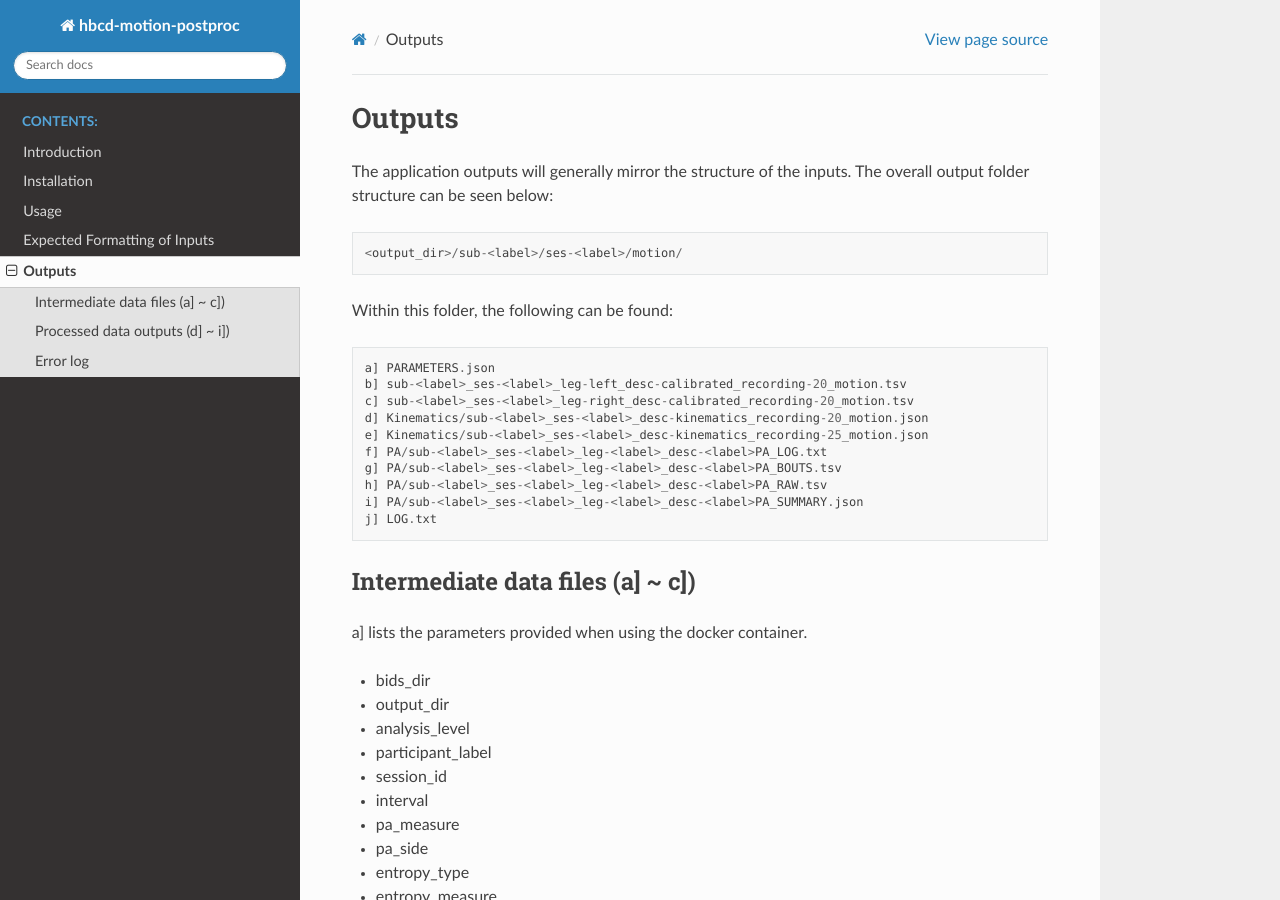
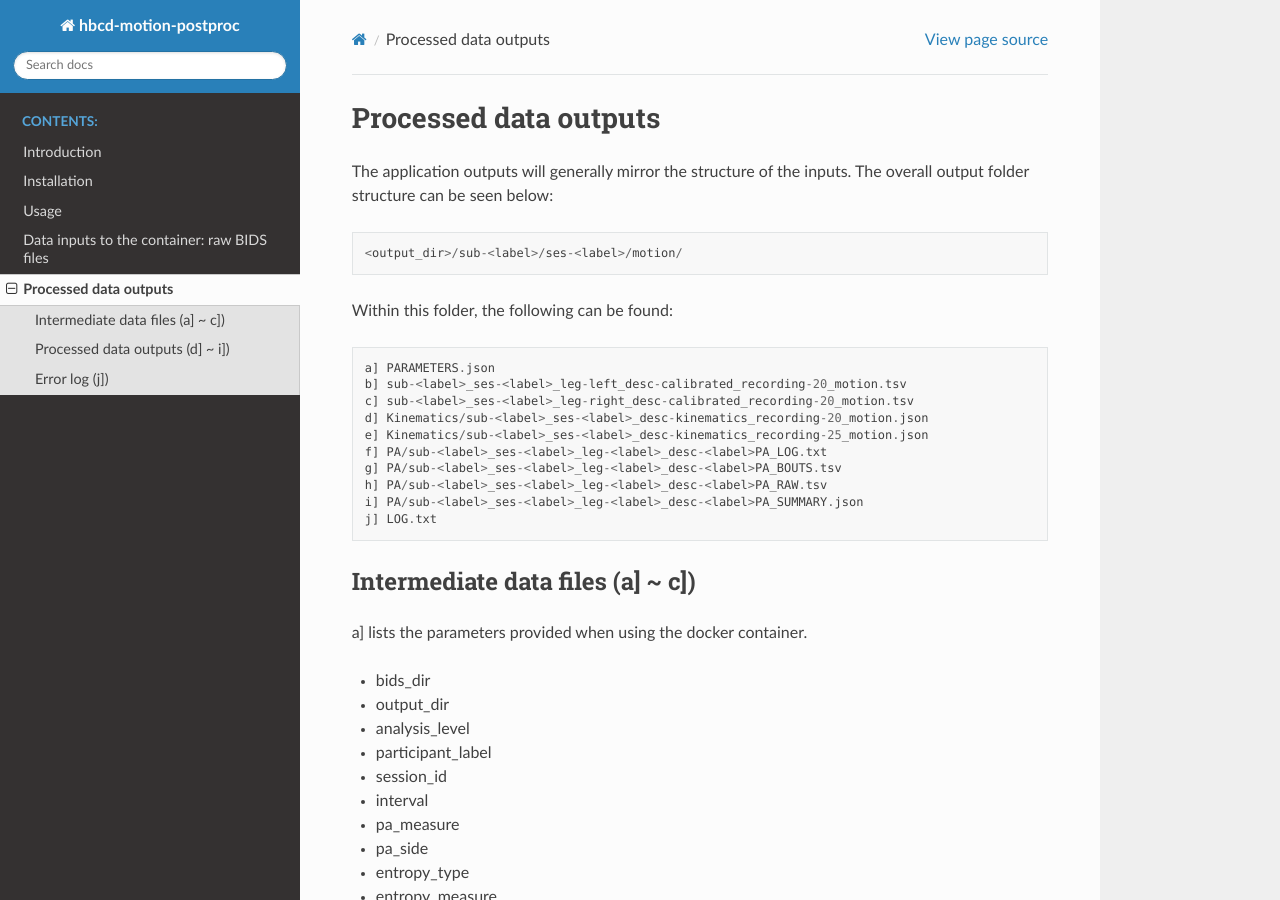
Before and after one commit to ohspc89/hbcd_motion_postproc, a Sphinx documentation site: the page built from docs/source/outputs.rst, in a window 1280 px wide and 900 px high. Built offline with Sphinx 7.4.7 and the Read the Docs theme 3.1.0, drawn with Linux system fonts in a browser that asks for light colours; pages that are not in the unit, such as notebooks, are missing from menus; some of the changed text lies outside the part shown.

Commit message:
modifying page contents

```diff
--- a/docs/source/index.rst
+++ b/docs/source/index.rst
@@ -3,7 +3,7 @@
 
 This tool is used in the Healthy Brain and Child Development (HBCD) study
 to run minimal post-processing on the leg movement data collected using
-inertial measurement units.
+inertial measurement units (IMUs).
 
 .. note::
 
@@ -19,3 +19,4 @@
    usage
    inputs_formatting
    outputs
+   survey
--- a/docs/source/inputs_formatting.rst
+++ b/docs/source/inputs_formatting.rst
@@ -1,7 +1,11 @@
 .. _inputs:
 
-Expected Formatting of Inputs
-=============================
+Data inputs to the container: raw BIDS files
+============================================
+
+This page provides details on the raw sensor data in BIDS format
+for the calibration and 72-hour files for the right leg and the left leg,
+which are provided as data inputs to the processing container.
 
 BIDS directory
 --------------
@@ -34,7 +38,7 @@
 Possible labels for the `task` are **LeftLegMovement** or **RightLegMovement**.
 Possible labels for the `acq` are **calibration** or **primary**.
 Therefore, for each combination (ex. LeftLegMovement & calibration) there
-will be 4 associated files. In total, 16 files are expected.
+will be 4 associated files. In total, **16 files** are expected.
 
 *\*\_motion.tsv* is a recording of either calibration dataset or 72 hours of leg movement.
 There should be four \*\_motion.tsv files::
@@ -57,12 +61,19 @@
 +--------------+------------------------------+------------------------------+------------------------------+------------------------------+------------------------------+------------------------------+
 
 t\ :sub:`i`\  is the elapsed time from the start of a recording. i is the index of a data point.
-a\ :sub:`x`\ (t), a\ :sub:`y`\ (t), a\ :sub:`z`\ (t) are the accelerometer readings
-at time t, along the three measurement axes. ω\ :sub:`x`\ (t), ω\ :sub:`y`\ (t),
-ω\ :sub:`z`\ (t) are the gyroscope readings at time t, along the three measurement axes.
+a\ :sub:`x`\ (t\ :sub:`i`\ ), a\ :sub:`y`\ (t\ :sub:`i`\ ),
+a\ :sub:`z`\ (t\ :sub:`i`\ ) are the accelerometer readings at time t\ :sub:`i`\ ,
+along the three measurement axes. ω\ :sub:`x`\ (t\ :sub:`i`\ ), ω\ :sub:`y`\ (t\ :sub:`i`\ ),
+ω\ :sub:`z`\ (t\ :sub:`i`\ ) are the gyroscope readings at time t\ :sub:`i`\ ,
+along the three measurement axes.
 Further information about each column can be found in *\*\_channels.tsv*.
 a] and b] are ~1 minute long (calibration files) and
-c] and d] are 72 hours long (actual recording files)
+c] and d] are 72 hours long (raw movement recording files)
+
+.. note::
+Users interested in conducting their own analyses and not using the processing container
+first need to calibrate c] and d] using a] and b], respectively. They can then use *calibrated*
+c] and d] to proceed with their custom analyses.
 
 *\*\_motion.json* is the metadata of a recording. There should be four \*\_motion.json files::
 
--- a/docs/source/outputs.rst
+++ b/docs/source/outputs.rst
@@ -1,8 +1,8 @@
 .. _outputs:
 
 
-Outputs
-=======
+Processed data outputs
+======================
 
 The application outputs will generally mirror the structure
 of the inputs. The overall output folder structure can be seen
@@ -151,7 +151,7 @@
 can be ignored.
 
 
-Error log
+Error log (j])
 ---------
 j] will be created only if data are not processed by the pipeline.
 
```
